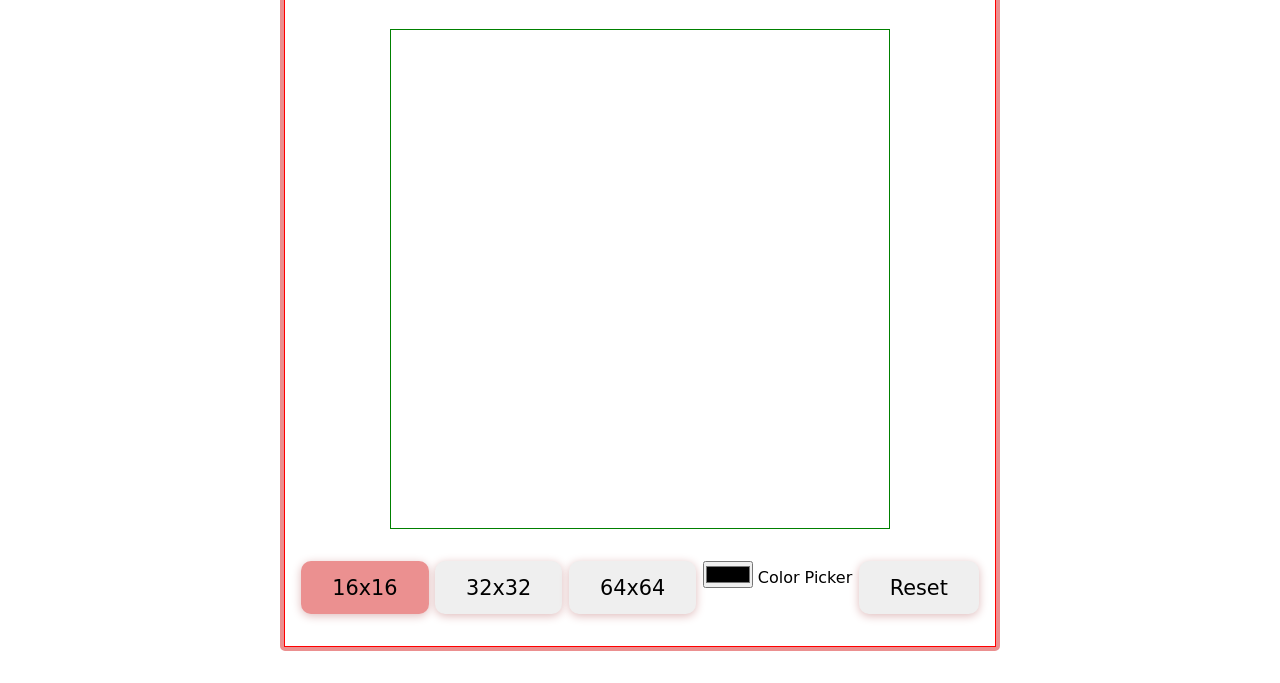
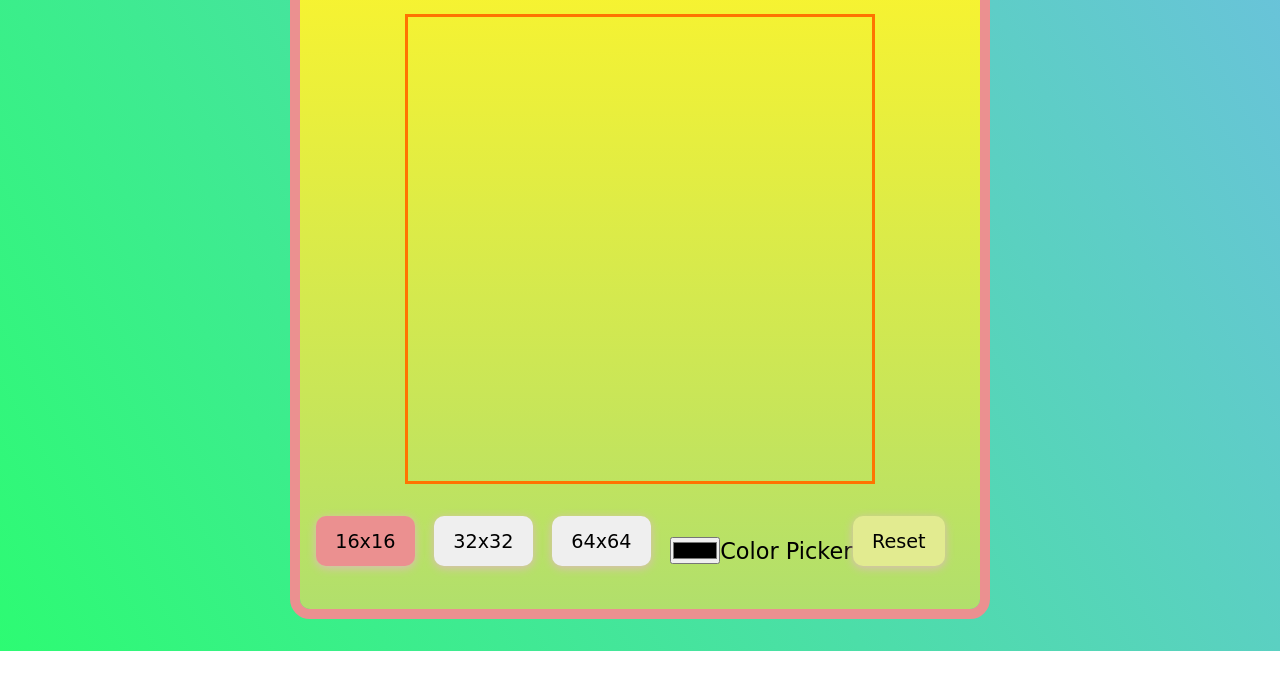
Before and after one commit to floreaportari/Etch-A-Sketch, a plain HTML site: page index.html in a window 1280 px wide. Shown: the part 174-857 px from the top of the page. After the commit the page ends 825 px from the top, so only its background shows below. Drawn offline with Linux system fonts and the light colour scheme; a web font is replaced by a local one.

Commit message:
styles reset btn and adjusted width and height of main container

```diff
--- a/styles.css
+++ b/styles.css
@@ -8,59 +8,86 @@ body {
   font-family: "DynaPuff", cursive;
   min-height: 100vh;
   padding: 2em 1em;
+  background: rgb(45, 251, 115);
+  background: linear-gradient(
+    60deg,
+    rgba(45, 251, 115, 1) 0%,
+    rgba(108, 192, 223, 1) 100%
+  );
 }
 
 .main-container {
-  border: 4px solid rgb(235, 144, 144);
-  border-radius: 5px;
-  max-width: 720px;
+  border: 10px solid rgb(235, 144, 144);
+  border-radius: 20px;
+  max-width: 700px;
   margin: 0 auto;
   text-align: center;
   font-weight: 400;
+  overflow: hidden;
 }
 
 h1 {
   font-size: 3em;
   font-weight: 500;
-  padding: 0.4em;
+  padding: 0.2em;
+  color: #fff;
+  background-color: #000;
 }
 
 .sketch-board-container {
-  padding: 1em;
-  border: 1px solid red;
-  border-top: 4px solid rgb(235, 144, 144);
+  background: rgb(251, 244, 45);
+  background: linear-gradient(
+    180deg,
+    rgba(251, 244, 45, 1) 0%,
+    rgba(177, 223, 108, 1) 100%
+  );
+  padding: 0.5em 1em 1em;
+  border-top: 10px solid rgb(235, 144, 144);
 }
 
 .board {
-  width: 500px;
-  height: 500px;
-  border: 1px solid green;
+  max-width: 470px;
+  min-height: 470px;
+  border: 3px solid rgb(255, 115, 0);
   margin: 2em auto;
   display: grid;
 }
 
 .btns {
   display: flex;
+  flex-wrap: wrap;
   justify-content: space-between;
-  margin-bottom: 1em;
+  margin-bottom: 0.5em;
 }
 
 .btns button {
-  font-size: 1.3em;
+  font-size: 1.2em;
   font-family: inherit;
-  padding: 0.7em 1.5em;
+  padding: 0.7em 1em;
   border-radius: 10px;
   border: none;
   box-shadow: 0 2px 10px rgb(223, 187, 187);
   cursor: pointer;
   transition: all ease-in-out 0.13s;
+  margin-right: 1em;
+  margin-bottom: 1em;
 }
 
 .btns button:first-child {
   background-color: rgb(235, 144, 144);
 }
 
+.btns button:last-child {
+  background-color: rgb(226, 235, 144);
+}
+
 .btns button:hover {
   background-color: rgb(235, 144, 144);
   transform: translateY(4px);
 }
+
+.color-container {
+  display: flex;
+  align-items: center;
+  font-size: 1.4em;
+}
```
